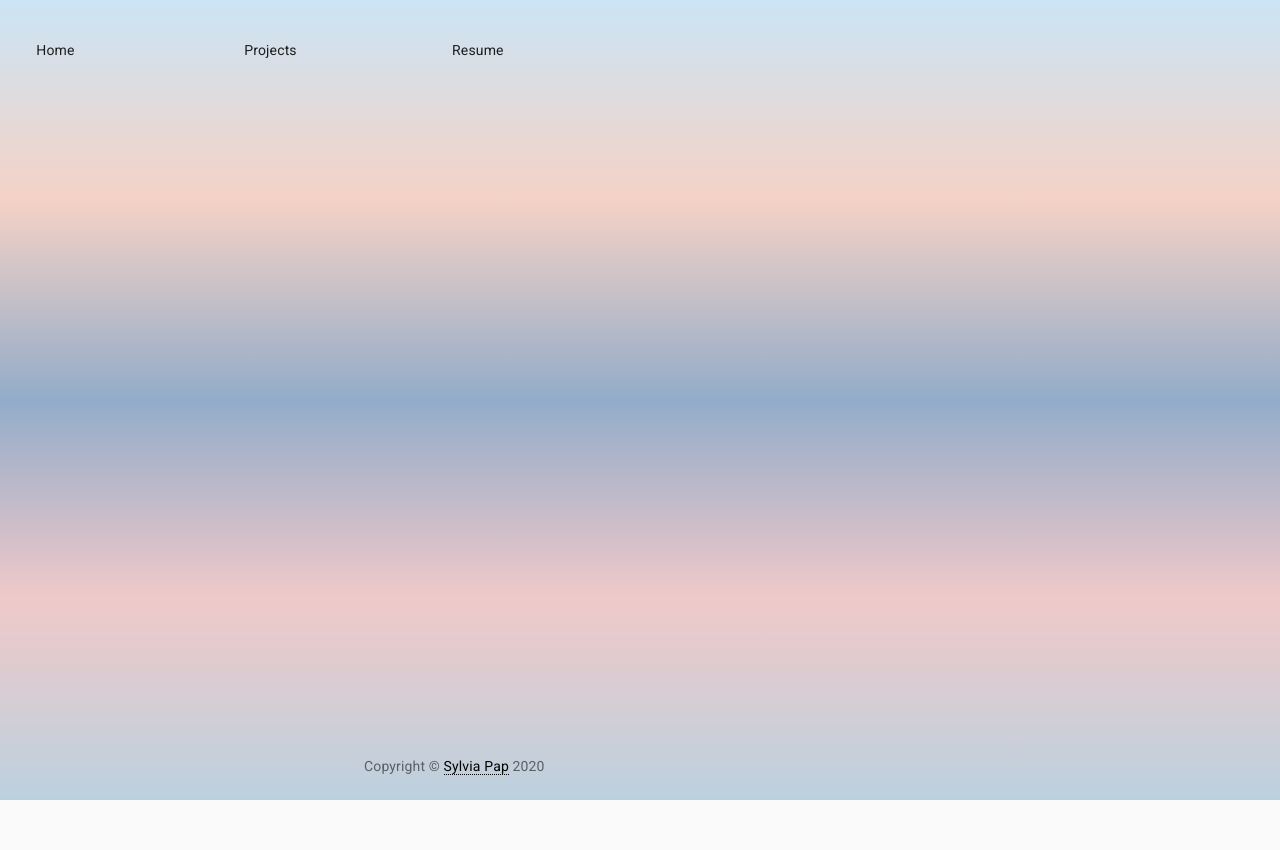
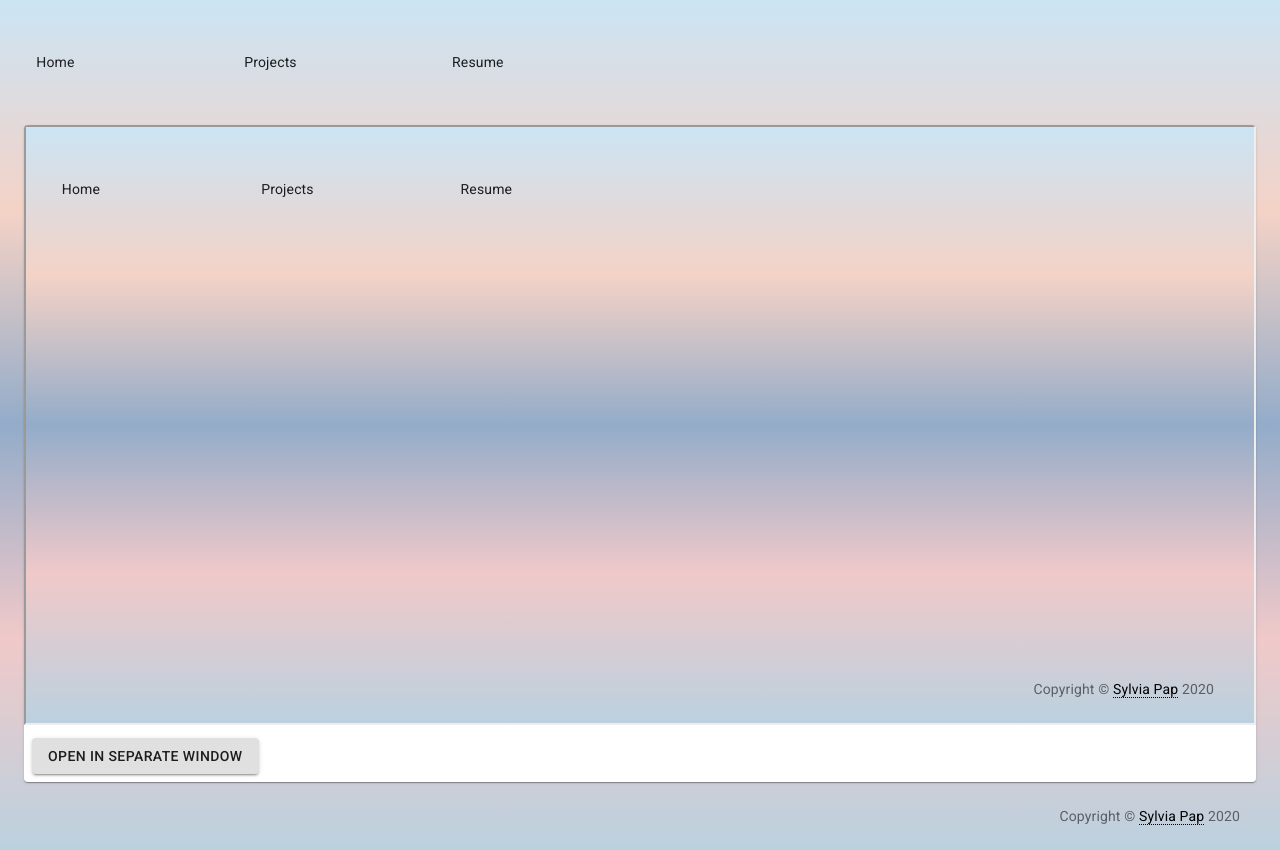
Before and after one commit to sylviapap/personal-site-react, a React (Create React App) app: page /resume in a window 1280 px wide. Before the commit the page ends 800 px from the top, so only its background shows below. Built offline with nearby package versions, Linux system fonts and the light colour scheme.

Commit message:
Change resume to iframe

```diff
--- a/src/App.js
+++ b/src/App.js
@@ -5,7 +5,7 @@ import Nav from './components/Nav';
 import Home from './pages/Home';
 import Footer from './components/Footer';
 import Projects from './pages/Projects';
-
+import ResumePage from './pages/ResumePage';
 import Container from '@material-ui/core/Container';
 import Box from '@material-ui/core/Box';
 import CssBaseline from '@material-ui/core/CssBaseline';
@@ -16,6 +16,7 @@ const useStyles = makeStyles((theme) => ({
     display: 'flex',
     flexDirection: 'column',
     minHeight: '100vh',
+    height: "100%"
   },
   main: {
     marginTop: theme.spacing(8),
@@ -23,7 +24,8 @@ const useStyles = makeStyles((theme) => ({
   },
   footer: {
     padding: theme.spacing(3, 2),
-    marginTop: 'auto'
+    marginTop: 'auto',
+    marginLeft: 'auto',
   },
 }));
 
@@ -32,18 +34,18 @@ export default function App() {
   return (
     <div className={classes.root}>
       <CssBaseline />
-      <Container >
+      <Container className={classes.root}>
         <Box my={5}>
           <Nav />
+        </Box>
           <Route exact path="/" component={Home} />
           <Route path="/projects" component={Projects} />
-        </Box>
+          <Route path="/resume" component={ResumePage} />
+
+      <footer className={classes.footer}>
+        <Footer/>
+      </footer>
       </Container>
-      <footer className={classes.footer}>
-        <Container maxWidth="sm">
-          <Footer/>
-        </Container>
-      </footer>
     </div>
   )
 }
--- a/src/components/Nav.js
+++ b/src/components/Nav.js
@@ -30,7 +30,7 @@ export default function Nav() {
           </Link>
         </Grid>
         <Grid item xs={2}>
-          <Link href="resume.pdf"
+          <Link component={RouterLink} to="/resume"
           variant="body2" color="inherit">
           Resume
           </Link>
--- /dev/null
+++ b/src/pages/ResumePage.js
@@ -0,0 +1,30 @@
+import React from 'react';
+import { makeStyles } from '@material-ui/core/styles';
+import Card from '@material-ui/core/Card';
+import Button from '@material-ui/core/Button';
+import CardActions from '@material-ui/core/CardActions';
+
+const useStyles = makeStyles({
+  root: {
+    height: "100%",
+    width: "100%",
+  }
+})
+
+export default function ResumePage() {
+  const classes = useStyles();
+
+  return (
+    <Card className={classes.root}>
+    <iframe
+      src="resume.pdf"
+      width="100%"
+      height="600"
+      title="resume">
+    </iframe>
+    <CardActions>
+      <Button href="resume.pdf" variant="contained" color="inherit">Open in separate window</Button>
+    </CardActions>
+    </Card>
+  );
+}
```
